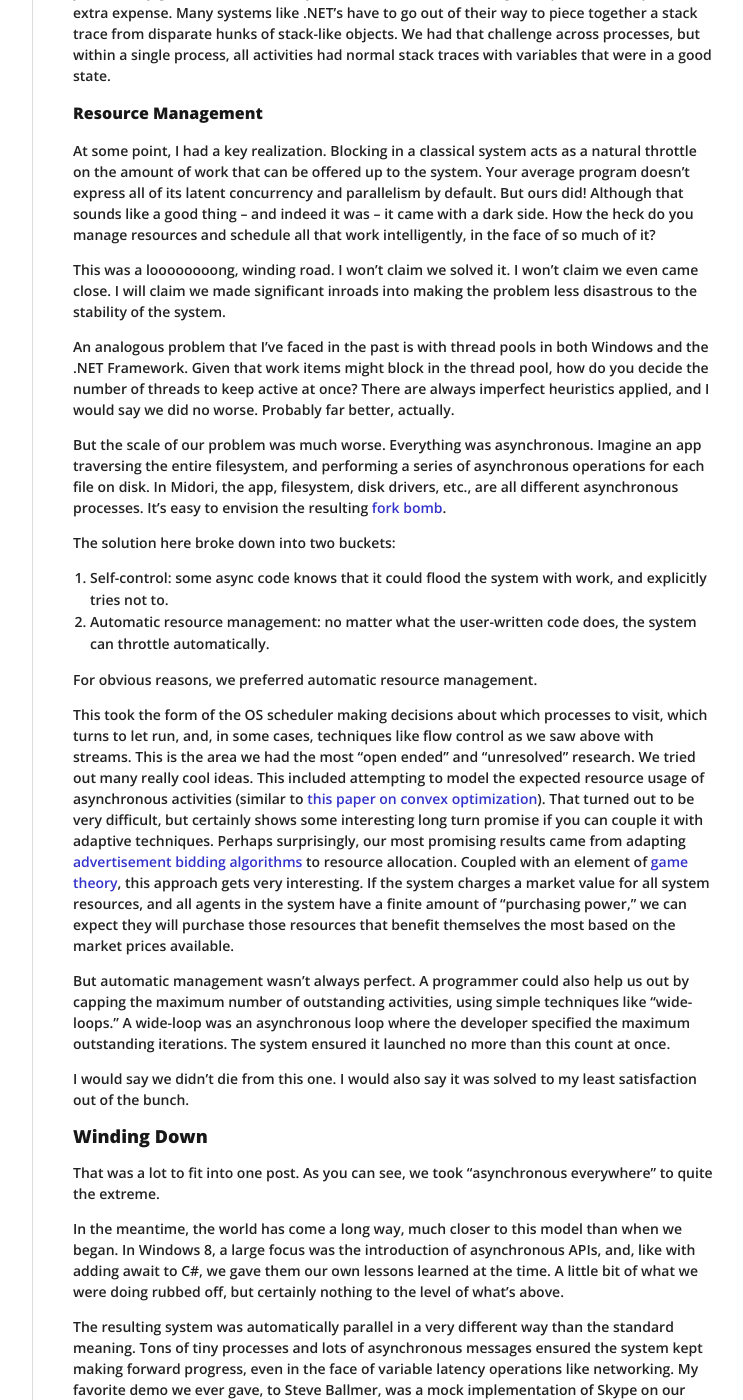
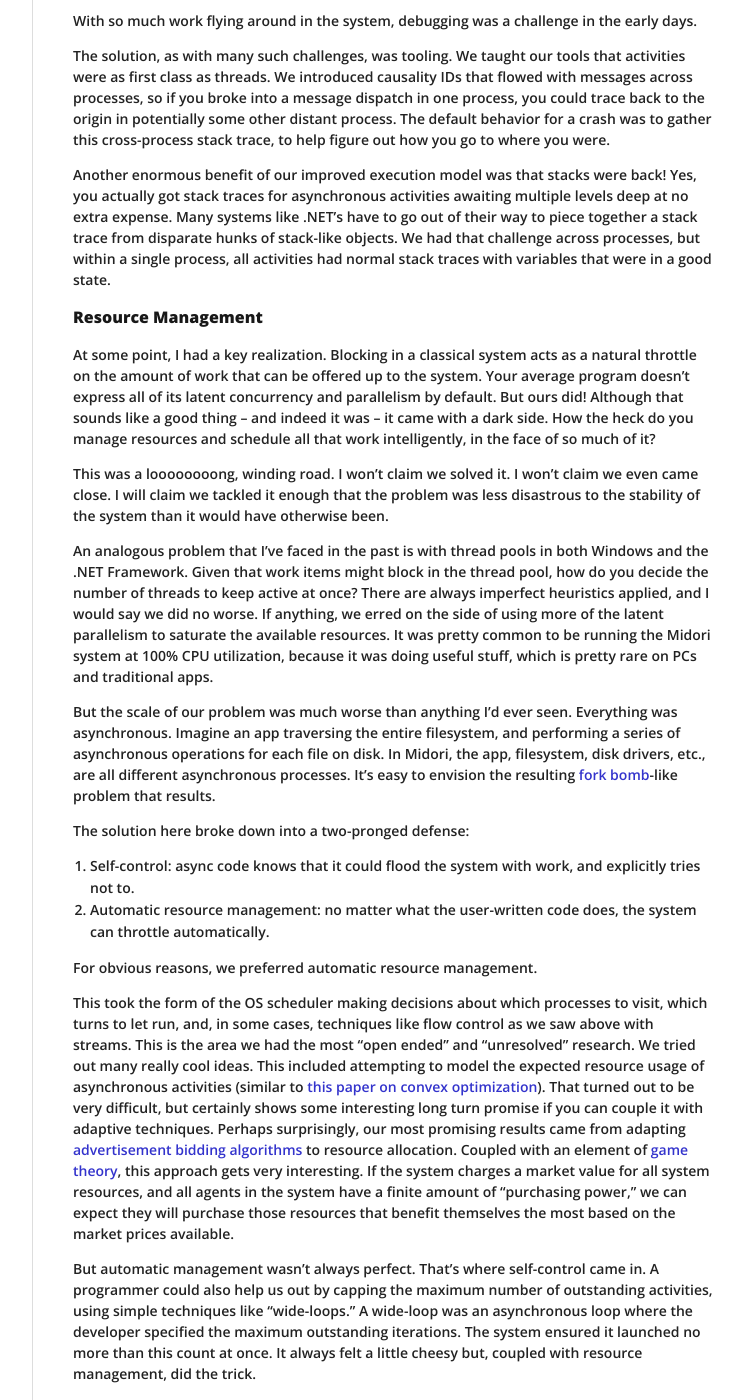
Before and after one commit to joeduffy/joeduffy.github.io, a Jekyll site: the page built from _posts/2015-11-19-asynchronous-everything.md, in a window 1280 px wide and 1400 px high, scrolled down 14657 px. Shown: the whole window, without its empty margins (378-1121 px from the left). Built offline with Jekyll 4.4.1, drawn with Linux system fonts in a browser that asks for light colours; nearby versions of some CDN libraries; Markdown is read by kramdown in place of the engine named in the settings; some of the changed text lies outside the part shown.

Commit message:
Wordsmith away!

```diff
--- a/_posts/2015-11-19-asynchronous-everything.md
+++ b/_posts/2015-11-19-asynchronous-everything.md
@@ -276,15 +276,15 @@
 We began this way and shared some of our key optimizations with the C# and .NET teams.  Unfortunately, the result at
 the scale of what we had in Midori simply didn't work.
 
-First, remember, Midori was an entire OS written to use garbage collected memory.  We learned some key lessons -- which
-I will recap in a future post -- that were necessary for this to perform adequately.  But I'd say the prime directive
-was to avoid superfluous allocations like the plague.  Even short-lived ones.  There is a mantra that permeated .NET
-in the early days: Gen0 collections are free.  Unfortunately, this shaped a lot of .NET's library code, and is utter
-hogwash.  Gen0 collections introduce pauses, dirty the cache, and introduce [beat frequency issues](
-https://en.wikipedia.org/wiki/Beat_(acoustics)) in a highly concurrent system.  I will point out, however, one of the
-tricks to garbage collection working at the scale of Midori was precisely the fine-grained process model, where each
-process had a distinct heap that was independently collectible.  I'll have an entire article devoted to how we got
-good behavior out of our garbage collector, but this was the most important architectural characteristic.
+First, remember, Midori was an entire OS written to use garbage collected memory.  We learned some key lessons that were
+necessary for this to perform adequately.  But I'd say the prime directive was to avoid superfluous allocations like the
+plague.  Even short-lived ones.  There is a mantra that permeated .NET in the early days: Gen0 collections are free.
+Unfortunately, this shaped a lot of .NET's library code, and is utter hogwash.  Gen0 collections introduce pauses, dirty
+the cache, and introduce [beat frequency issues](https://en.wikipedia.org/wiki/Beat_(acoustics)) in a highly concurrent
+system.  I will point out, however, one of the tricks to garbage collection working at the scale of Midori was precisely
+the fine-grained process model, where each process had a distinct heap that was independently collectible.  I'll have an
+entire article devoted to how we got good behavior out of our garbage collector, but this was the most important
+architectural characteristic.
 
 The first key optimization, therefore, is that an async method that doesn't await shouldn't allocate anything.
 
@@ -464,10 +464,14 @@
 
 As hinted at earlier, we also had `IAsyncEnumerable<T>` and `IAsyncEnumerator<T>` types.  These were the most general
 purpose interfaces you'd code against when wanting to consume something.  Developers could, of course, implement their
-own stream types, especially since we had asynchronous iterators in the language.
+own stream types, especially since we had asynchronous iterators in the language.  A full set of asynchronous LINQ
+operators worked over these interfaces, so LINQ worked nicely for consuming and composing streams and sequences.
 
-Additionally, a full set of asynchronous LINQ operators were available.  Thanks to these fundamental interface types,
-they worked over streams and sequences.
+In addition to the enumerable-based consumption techniques, all the standard peeking and batch-based APIs were
+available.  It's important to point out, however, that the entire streams framework built atop the zero-copy
+capabilities of the kernel, to avoid copying.  Every time I see an API in .NET that deals with streams in terms of
+`byte[]`s makes me shed a tear.  The result is our streams were actually used in very fundamental areas of the system,
+like the network stack itself, the filesystem the web servers, and more.
 
 As hinted at earlier, we supported both push and pull-style concurrency in the streaming APIs.  For example, we
 supported generators, which could either style:
@@ -518,11 +522,14 @@
 They key innovation was first to rebuild the idea of `CancellationToken` on top of our overall message passing model,
 and then to weave it throughout in all the right places.  For example:
 
-* CancellationTokens could be marshaled in messages.
-* Whole async objects could be wrapped in a CancellationToken, such that cancelling [revoked](
-  http://c2.com/cgi/wiki?RevokableCapabilities) access.
-* Whole async functions could be invoked with an attached CancellationToken, such that cancelling propagated downward.
+* CancellationTokens could extend their reach across processes.
+* Whole async objects could be wrapped in a CancellationToken, and used to trigger [revocation](
+  http://c2.com/cgi/wiki?RevokableCapabilities).
+* Whole async functions could be invoked with a CancellationToken, such that cancelling propagated downward.
 * Areas like storage needed to manually check to ensure that state was kept consistent.
+
+In summary, we took a "whole system" approach to the way cancellation was plumbed throughout the system, including
+extending the reach of cancellation across processes.  I was happy with where we landedon this one.
 
 ### State Management
 
@@ -647,20 +654,22 @@
 dark side.  How the heck do you manage resources and schedule all that work intelligently, in the face of so much of it?
 
 This was a loooooooong, winding road.  I won't claim we solved it.  I won't claim we even came close.  I will claim we
-made significant inroads into making the problem less disastrous to the stability of the system.
+tackled it enough that the problem was less disastrous to the stability of the system than it would have otherwise been.
 
 An analogous problem that I've faced in the past is with thread pools in both Windows and the .NET Framework.  Given
 that work items might block in the thread pool, how do you decide the number of threads to keep active at once?  There
-are always imperfect heuristics applied, and I would say we did no worse.  Probably far better, actually.
+are always imperfect heuristics applied, and I would say we did no worse.  If anything, we erred on the side of using
+more of the latent parallelism to saturate the available resources.  It was pretty common to be running the Midori
+system at 100% CPU utilization, because it was doing useful stuff, which is pretty rare on PCs and traditional apps.
 
-But the scale of our problem was much worse.  Everything was asynchronous.  Imagine an app traversing the entire
-filesystem, and performing a series of asynchronous operations for each file on disk.  In Midori, the app, filesystem,
-disk drivers, etc., are all different asynchronous processes.  It's easy to envision the resulting [fork bomb](
-https://en.wikipedia.org/wiki/Fork_bomb).
+But the scale of our problem was much worse than anything I'd ever seen.  Everything was asynchronous.  Imagine an app
+traversing the entire filesystem, and performing a series of asynchronous operations for each file on disk.  In Midori,
+the app, filesystem, disk drivers, etc., are all different asynchronous processes.  It's easy to envision the resulting
+[fork bomb](https://en.wikipedia.org/wiki/Fork_bomb)-like problem that results.
 
-The solution here broke down into two buckets:
+The solution here broke down into a two-pronged defense:
 
-1. Self-control: some async code knows that it could flood the system with work, and explicitly tries not to.
+1. Self-control: async code knows that it could flood the system with work, and explicitly tries not to.
 2. Automatic resource management: no matter what the user-written code does, the system can throttle automatically.
 
 For obvious reasons, we preferred automatic resource management.
@@ -677,11 +686,13 @@
 a market value for all system resources, and all agents in the system have a finite amount of "purchasing power," we
 can expect they will purchase those resources that benefit themselves the most based on the market prices available.
 
-But automatic management wasn't always perfect.  A programmer could also help us out by capping the maximum number of
-outstanding activities, using simple techniques like "wide-loops."  A wide-loop was an asynchronous loop where the
-developer specified the maximum outstanding iterations.  The system ensured it launched no more than this count at once.
+But automatic management wasn't always perfect.  That's where self-control came in.  A programmer could also help us out
+by capping the maximum number of outstanding activities, using simple techniques like "wide-loops."  A wide-loop was an
+asynchronous loop where the developer specified the maximum outstanding iterations.  The system ensured it launched no
+more than this count at once.  It always felt a little cheesy but, coupled with resource management, did the trick.
 
-I would say we didn't die from this one.  I would also say it was solved to my least satisfaction out of the bunch.
+I would say we didn't die from this one.  We really thought we would die from this one.  I would also say it was solved
+to my least satisfaction out of the bunch, however.  It remains fertile ground for innovative systems research.
 
 ## Winding Down
 
```
